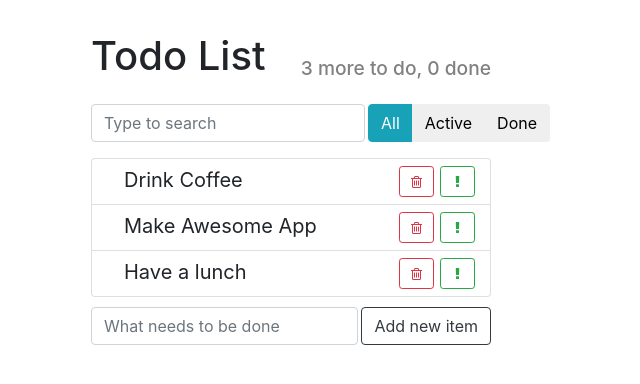
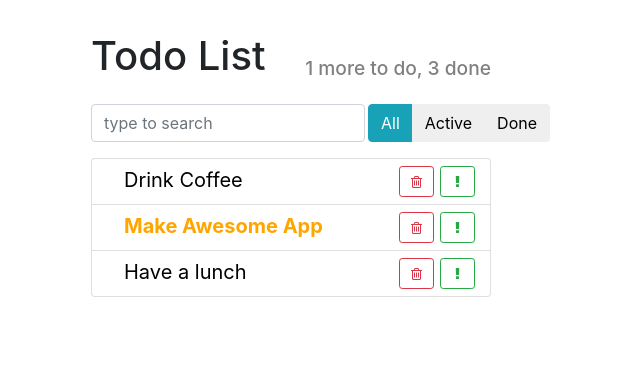
Before and after one commit to Fenix0904/react-js-app, a React (Create React App) app: page / in a window 1280 px wide. Shown: the top 384 px of the page, without its empty margins (349-989 px from the left). Built offline with nearby package versions, Linux system fonts and the light colour scheme.

Commit message:
Reverted all committed changes.

```diff
--- a/src/components/app/App.js
+++ b/src/components/app/App.js
@@ -3,120 +3,28 @@ import Header from "../header";
 import SearchPanel from "../search-panel/SearchPanel";
 import ItemStatusFilter from "../item-status-filter/ItemStatusFilter";
 import TodoList from "../todo-list/TodoList";
-import ItemAddForm from "../item-add-form/ItemAddForm";
 
 import "./App.css"
 
-export default class App extends React.Component {
+const App = () => {
 
-    maxId = 100;
-    state = {
-        data: [
-            this.createItem("Drink Coffee"),
-            this.createItem("Make Awesome App"),
-            this.createItem("Have a lunch")
-        ],
-        term: ""
-    };
+    const todoData = [
+        { label: 'Drink Coffee', important: false, id: 1 },
+        { label: 'Make Awesome App', important: true, id: 2 },
+        { label: 'Have a lunch', important: false, id: 3 }
+    ];
 
-    createItem(label) {
-        return {
-            label: label,
-            important: false,
-            done: false,
-            id: this.maxId++
-        };
-    }
+    return (
+        <div className="todo-app">
+            <Header toDo={1} done={3} />
+            <div className="top-panel d-flex">
+                <SearchPanel />
+                <ItemStatusFilter />
+            </div>
 
-    deleteItem = (id) => {
-        this.setState(({data}) => {
-            const idx = data.findIndex((el) => el.id === id);
-            const newArray = [
-                ...data.slice(0, idx), ...data.slice(idx + 1)
-            ];
-            return {
-                data: newArray
-            };
-        });
-    };
+            <TodoList items={todoData} />
+        </div>
+    );
+};
 
-    addItem = (text) => {
-        const item = this.createItem(text);
-        this.setState(({data}) => {
-            const newData = [
-                ...data,
-                item
-            ];
-            return {
-              data: newData
-            };
-        });
-    };
-
-    toggleProperty(arr, id, propName) {
-        const idx = arr.findIndex((el) => el.id === id);
-        const oldItem = arr[idx];
-        const newItem = {
-            ...oldItem,
-            [propName]: !oldItem[propName]
-        };
-        return [
-            ...arr.slice(0, idx),
-            newItem,
-            ...arr.slice(idx + 1)
-        ];
-    }
-
-    onToggleImportant = (id) => {
-        this.setState(({data}) => {
-            return {
-                data: this.toggleProperty(data, id, "important")
-            };
-        });
-    };
-
-    onToggleDone = (id) => {
-        this.setState(({data}) => {
-            return {
-                data: this.toggleProperty(data, id, "done")
-            };
-        });
-    };
-
-    onSearchChange = (term) => {
-        this.setState({term});
-    };
-
-    render() {
-        const {data, term} = this.state;
-        const visibleItems = this.search(data, term);
-        const doneCount = data.filter((el) => el.done).length;
-        const todoCount = data.length - doneCount;
-        return (
-            <div className="todo-app">
-                <Header toDo={todoCount} done={doneCount}/>
-                <div className="top-panel d-flex">
-                    <SearchPanel onSearchChange={this.onSearchChange}/>
-                    <ItemStatusFilter/>
-                </div>
-
-                <TodoList
-                    data={visibleItems}
-                    onDeleted={this.deleteItem}
-                    onToggleImportant={this.onToggleImportant}
-                    onToggleDone={this.onToggleDone}/>
-                <ItemAddForm
-                    onItemAdded={this.addItem}/>
-            </div>
-        );
-    }
-
-    search(items, term) {
-        if (term.length === 0) {
-            return items;
-        }
-        return items.filter((el) => {
-            return el.label.toLowerCase().indexOf(term.toLowerCase()) > -1;
-        });
-    }
-}
+export default App;
--- a/src/components/search-panel/SearchPanel.js
+++ b/src/components/search-panel/SearchPanel.js
@@ -1,26 +1,12 @@
 import React from "react";
 import "./SearchPanel.css";
 
-export default class SearchPanel extends React.Component {
+const SearchPanel = () => {
+    return (
+        <input type="text"
+               className="form-control search-input"
+               placeholder="type to search" />
+    );
+};
 
-    state = {
-      term: ""
-    };
-
-    render() {
-        return (
-            <input
-                onChange={this.onSearchChange}
-                type="text"
-                value={this.state.term}
-                className="form-control search-input"
-                placeholder="Type to search"/>
-        );
-    };
-
-    onSearchChange = (e) => {
-        const term = e.target.value;
-        this.setState({term});
-        this.props.onSearchChange(term);
-    };
-};
+export default SearchPanel;
--- a/src/components/todo-list-item/TodoListItem.js
+++ b/src/components/todo-list-item/TodoListItem.js
@@ -3,34 +3,29 @@ import "./TodoListItem.css"
 
 export default class TodoListItem extends React.Component {
 
+
     render() {
-        const {label, onDeleted, onToggleImportant,
-            onToggleDone, done, important} = this.props;
+        const {label, important = false} = this.props;
 
-        let classNames = 'todo-list-item';
-        if (done) {
-            classNames += " done";
-        }
-        if (important) {
-            classNames += " important";
-        }
+        const style = {
+            color: important ? 'orange' : 'black',
+            fontWeight: important ? 'bold' : 'normal'
+        };
 
         return (
-            <span className={classNames}>
+            <span className="todo-list-item">
                 <span
                     className="todo-list-item-label"
-                    onClick={onToggleDone}>
+                    style={style}>
                   {label}
                 </span>
 
                 <button type="button"
-                        onClick={onToggleImportant}
                         className="btn btn-outline-success btn-sm float-right">
                   <i className="fa fa-exclamation"/>
                 </button>
 
                 <button type="button"
-                        onClick={onDeleted}
                         className="btn btn-outline-danger btn-sm float-right">
                   <i className="fa fa-trash-o"/>
                 </button>
--- a/src/components/todo-list/TodoList.js
+++ b/src/components/todo-list/TodoList.js
@@ -2,33 +2,21 @@ import React from "react";
 import TodoListItem from '../todo-list-item/TodoListItem';
 import "./TodoList.css";
 
-const TodoList = ({data, onDeleted,
-                      onToggleImportant,
-                      onToggleDone}) => {
+const TodoList = ({ items }) => {
 
-    const elements = data.map((item) => {
-        const {id, ...itemProps} = item;
+    const elements = items.map((item) => {
+        const { id, ...itemProps } = item;
+
         return (
             <li key={id} className="list-group-item">
-                <TodoListItem
-                    {...itemProps}
-                    onDeleted={() => {
-                        onDeleted(id);
-                    }}
-                    onToggleImportant={() => {
-                        onToggleImportant(id);
-                    }}
-                    onToggleDone={() => {
-                        onToggleDone(id);
-                    }}
-                />
+                <TodoListItem {...itemProps } />
             </li>
         );
     });
 
     return (
         <ul className="list-group todo-list">
-            {elements}
+            { elements }
         </ul>
     );
 };
```
